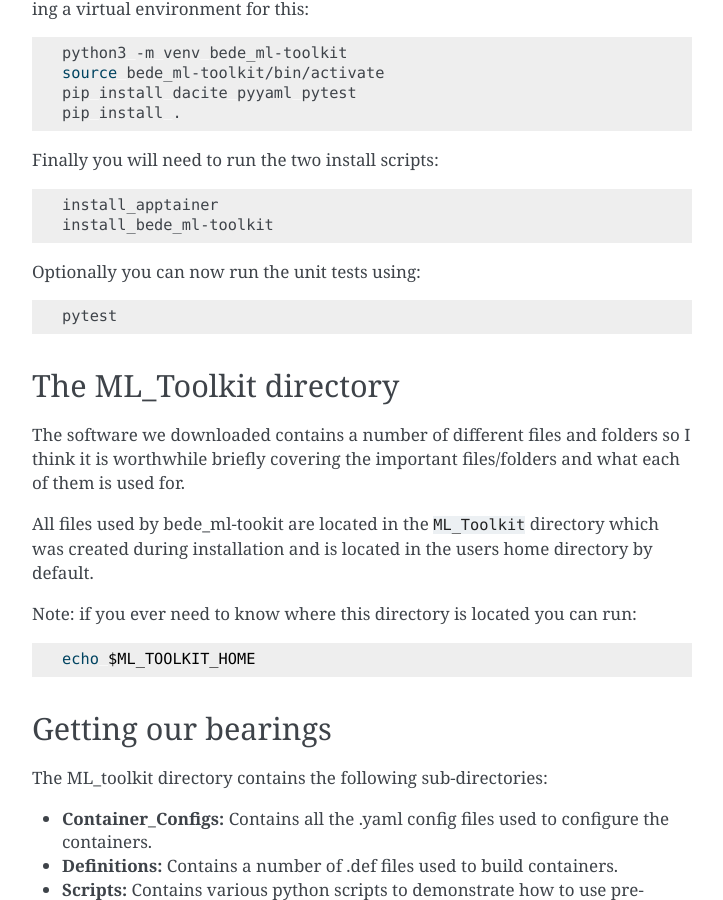
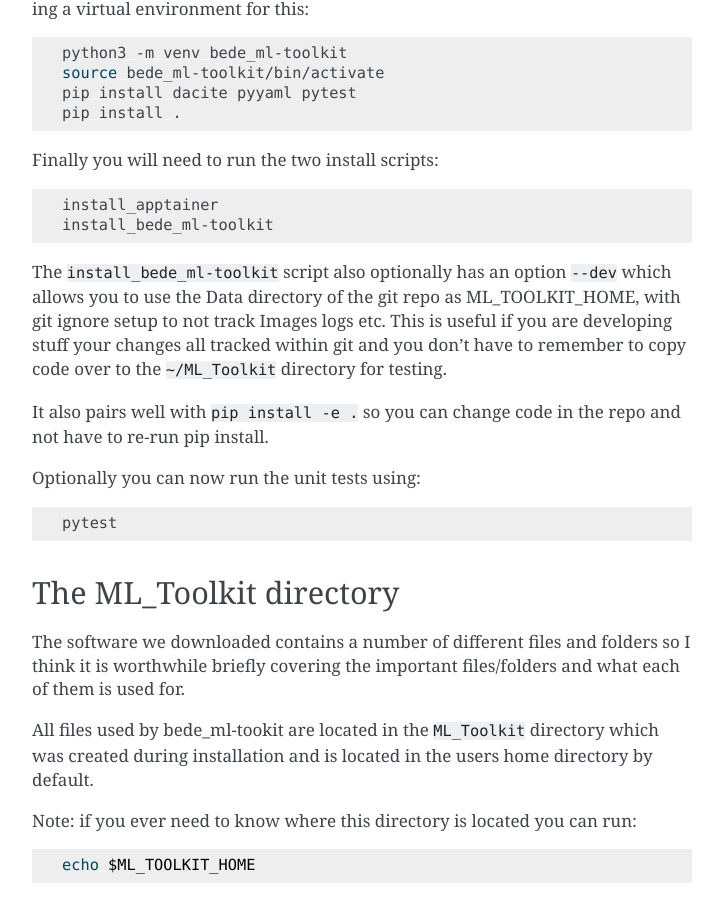
Before and after one commit to bjthorpe/Bede_container_docs, a Sphinx documentation site: the page built from source/Getting_started.rst, in a window 1280 px wide and 900 px high, scrolled down 1380 px. Shown: the whole window, without its empty margins (388-1111 px from the left). Built offline with Sphinx 7.4.7, drawn with Linux system fonts in a browser that asks for light colours.

Commit message:
clarified about new --dev option

```diff
--- a/source/Examples.rst
+++ b/source/Examples.rst
@@ -706,7 +706,7 @@ you will need to add an extra cmd argument ``-T`` / ``--task`` as follows:
 
     # change directory to where .param and .cell are located
     cd /location/of/<molecule>.param
-    ml-toolkit start uma-s-1--task <taskname>
+    ml-toolkit start uma-s-1 --task <taskname>
     # wait for a few seconds as the server needs time to actually start-up
     sleep 5
     castep.serial <molecule>
--- a/source/Getting_started.rst
+++ b/source/Getting_started.rst
@@ -84,12 +84,20 @@ Finally you will need to run the two install scripts:
     install_apptainer
     install_bede_ml-toolkit
 
+The ``install_bede_ml-toolkit`` script also optionally has an option ``--dev`` which allows
+you to use the Data directory of the git repo as ML_TOOLKIT_HOME, with git ignore setup to
+not track Images logs etc. This is useful if you are developing stuff your changes all
+tracked within git and you don't have to remember to copy code over to the ``~/ML_Toolkit``
+directory for testing.
+
+It also pairs well with ``pip install -e .`` so you can change code in the repo and not have
+to re-run pip install.
+
 Optionally you can now run the unit tests using:
 
 .. code-block:: bash
 
     pytest
-
 
 The ML_Toolkit directory
 ------------------------
```
